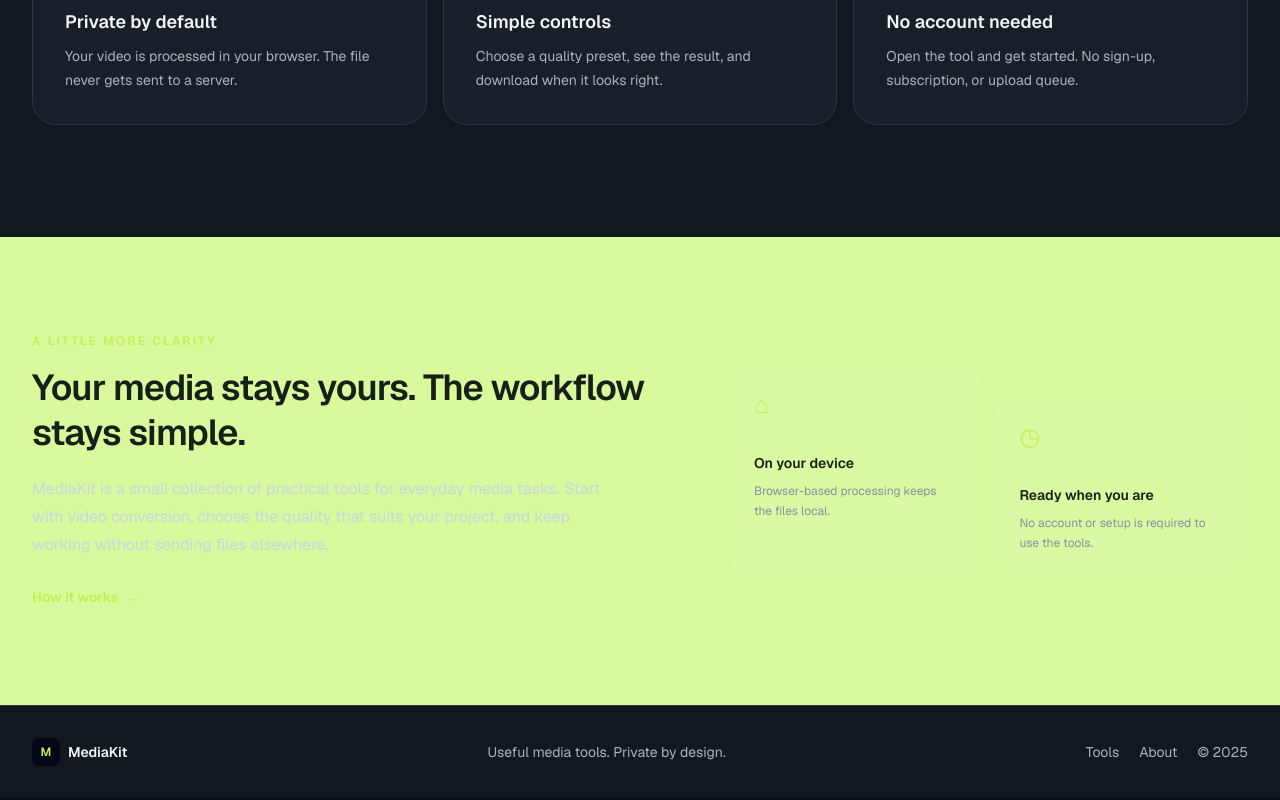
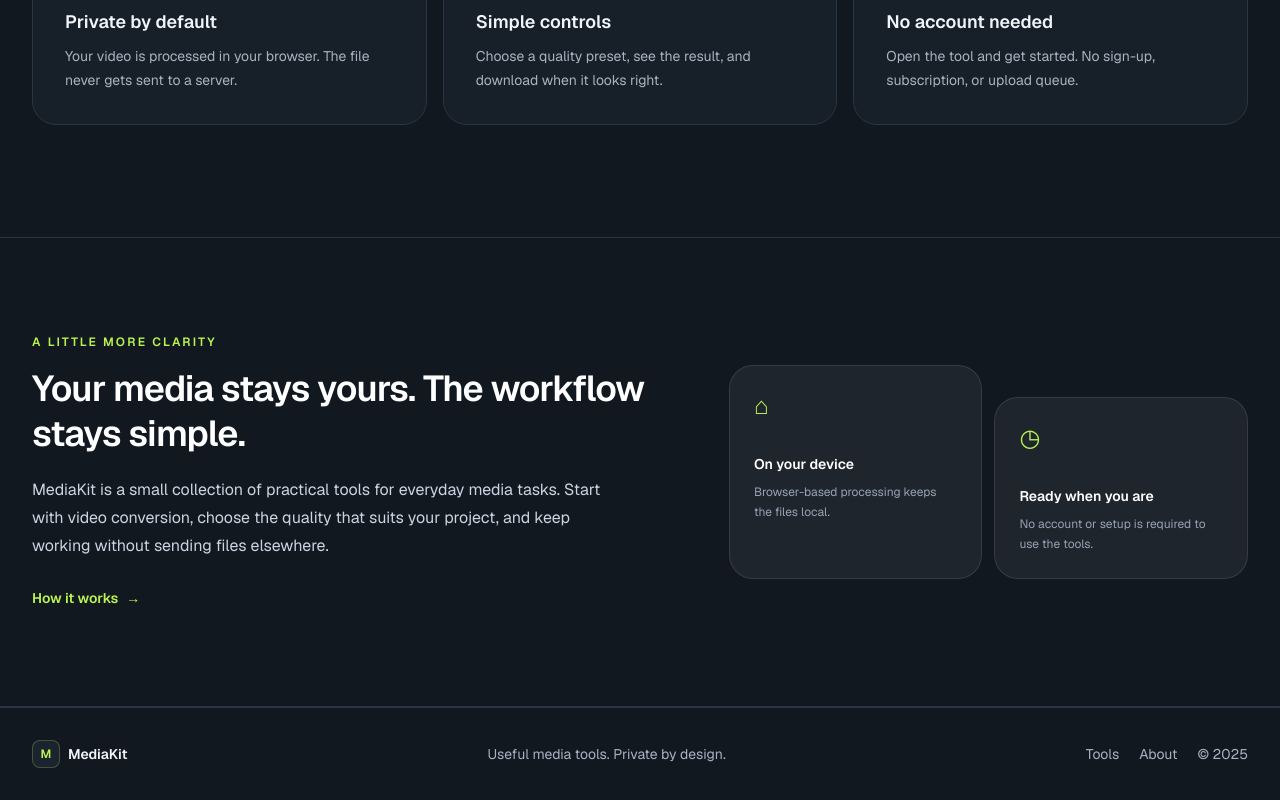
Before and after one commit to ansarulSohan/pseudocoders-media-optimizer, a Next.js app: page / in a window 1280 px wide. Shown: the part 1278-2078 px from the top of the page. Built offline with nearby package versions, Linux system fonts and the light colour scheme.

Commit message:
Improve dark mode contrast

```diff
--- a/app/globals.css
+++ b/app/globals.css
@@ -49,16 +49,26 @@
 html[data-theme="dark"] [class~="text-slate-700"] { color: #d7dee7 !important; }
 html[data-theme="dark"] [class~="text-slate-600"],
 html[data-theme="dark"] [class~="text-slate-500"] { color: #a8b3c1 !important; }
-html[data-theme="dark"] [class~="text-slate-400"] { color: #8491a0 !important; }
+html[data-theme="dark"] [class~="text-slate-400"] { color: #97a3b3 !important; }
 html[data-theme="dark"] [class~="border-slate-100"],
 html[data-theme="dark"] [class~="border-slate-200"],
 html[data-theme="dark"] [class~="border-slate-200/80"],
 html[data-theme="dark"] [class~="border-slate-300"] { border-color: #293542 !important; }
 html[data-theme="dark"] [class~="border-lime-200"],
 html[data-theme="dark"] [class~="border-lime-300"] { border-color: #445438 !important; }
-html[data-theme="dark"] [class~="bg-slate-950"][class~="text-white"] {
+/* Primary buttons flip to lime; scoped to controls so dark sections stay dark. */
+html[data-theme="dark"] :is(a, button, span, label)[class~="bg-slate-950"][class~="text-white"] {
   background-color: #d9f99d !important;
   color: #172018 !important;
 }
+html[data-theme="dark"] :is(a, button)[class~="bg-slate-950"][class~="text-white"] [class~="text-lime-300"] { color: #3f6212 !important; }
+html[data-theme="dark"] section[class~="bg-slate-950"] {
+  background-color: #121820;
+  border-block: 1px solid #293542;
+}
+html[data-theme="dark"] [class~="bg-slate-950"][class~="text-lime-300"] {
+  background-color: #1b242e !important;
+  box-shadow: inset 0 0 0 1px #445438;
+}
 html[data-theme="dark"] [class~="text-lime-800"] { color: #d9f99d !important; }
 html[data-theme="dark"] [class~="text-lime-700"] { color: #bef264 !important; }
```
